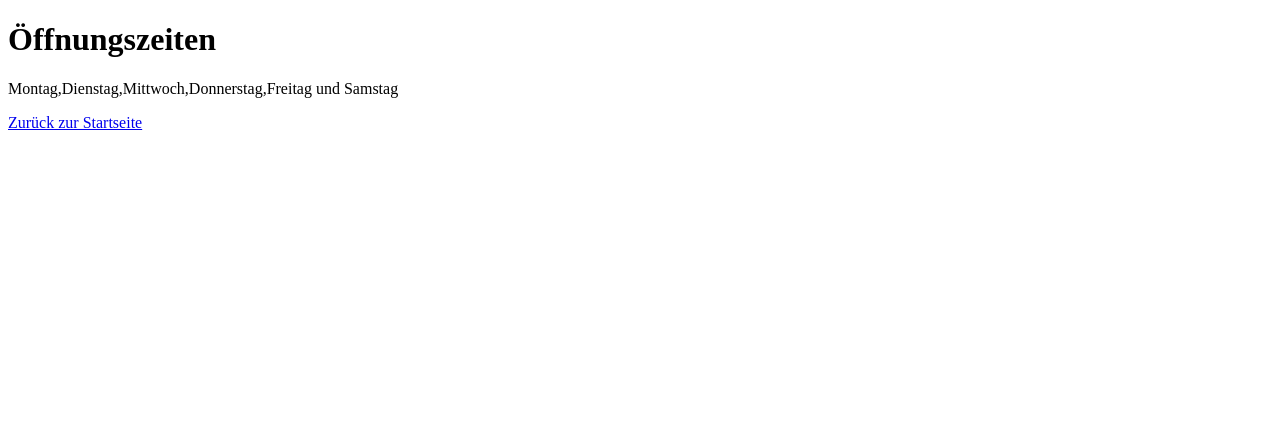
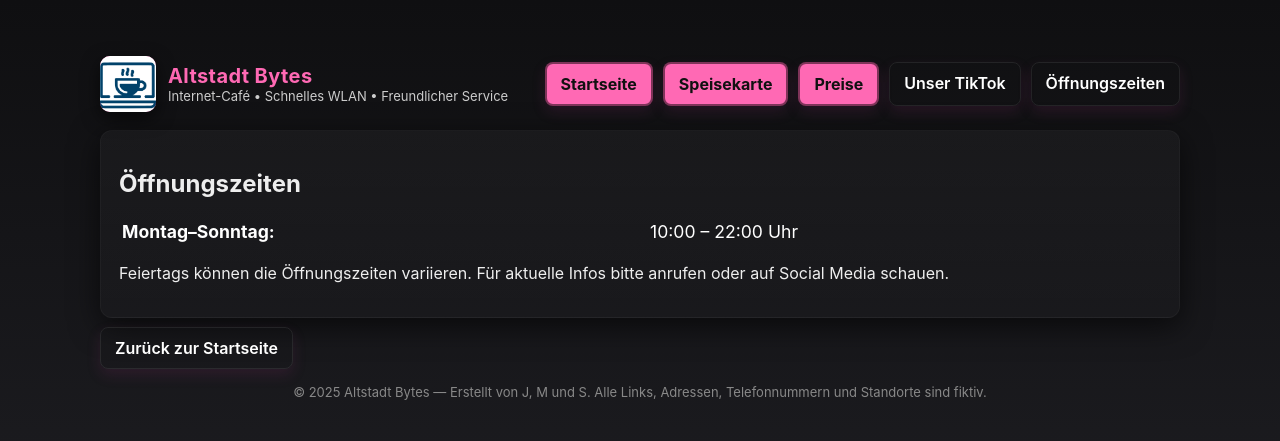
Before and after one commit to Rxckzs/BytesCafee, a plain HTML site: page zeiten.html in a window 1280 px wide. Drawn offline with Linux system fonts and the light colour scheme.

Commit message:
Update zeiten.html

```diff
--- a/zeiten.html
+++ b/zeiten.html
@@ -1,12 +1,155 @@
 <!DOCTYPE html>
 <html lang="de">
 <head>
-  <meta charset="UTF-8">
-  <title>Speisekarte - Altstadt Bytes</title>
+  <meta charset="utf-8" />
+  <meta name="viewport" content="width=device-width,initial-scale=1" />
+  <title>Öffnungszeiten – Altstadt Bytes</title>
+  <style>
+    :root{
+      --pink:#ff69b4;
+      --pink-2:#ff85c0;
+      --black:#000;
+      --bg1:#f6f0ef;
+      --card-bg:rgba(0,0,0,0.55);
+      --glass: rgba(255,255,255,0.06);
+    }
+    body{
+      margin:0;
+      font-family:Inter, system-ui, Arial, sans-serif;
+      background: linear-gradient(180deg,#0f0f11 0%, #1b1b1f 100%);
+      color:#eee;
+      -webkit-font-smoothing:antialiased;
+      text-rendering:optimizeLegibility;
+    }
+    .site {
+      max-width:1080px;
+      margin:32px auto;
+      padding:24px;
+    }
+    header {
+      display:flex;
+      align-items:center;
+      justify-content:space-between;
+      gap:16px;
+      margin-bottom:18px;
+    }
+    .brand {
+      display:flex;
+      gap:12px;
+      align-items:center;
+    }
+    .logo {
+      width:56px;
+      height:56px;
+      border-radius:10px;
+      display:flex;
+      align-items:center;
+      justify-content:center;
+      font-weight:700;
+      color:#111;
+      position:relative;
+      overflow:hidden;
+      background:linear-gradient(135deg,var(--pink),#8b2a70);
+      box-shadow:0 6px 18px rgba(0,0,0,0.6);
+    }
+    .logo img {
+      width:100%;
+      height:100%;
+      object-fit:cover;
+      display:block;
+    }
+    .logo .fallback {
+      display:none;
+      position:absolute;
+      inset:0;
+      align-items:center;
+      justify-content:center;
+      font-weight:700;
+      color:#111;
+      background:linear-gradient(135deg,var(--pink),#8b2a70);
+    }
+    h1.site-title{margin:0;font-size:20px;color:var(--pink);letter-spacing:0.4px;}
+    p.tagline{margin:0;color:#ccc;font-size:13px;}
+    nav {
+      display:flex; gap:10px;
+    }
+    .btn{
+      background:var(--pink);
+      color:#111;
+      padding:10px 14px;
+      border-radius:8px;
+      text-decoration:none;
+      font-weight:700;
+      border:2px solid rgba(0,0,0,0.5);
+      box-shadow:0 6px 14px rgba(139,42,112,0.18);
+      margin-left:0;
+      margin-right:0;
+    }
+    .btn.secondary{
+      background:transparent;
+      color:#fff;
+      border:1px solid rgba(255,255,255,0.08);
+      font-weight:600;
+    }
+    .card {
+      background: linear-gradient(180deg, rgba(255,255,255,0.03), rgba(255,255,255,0.01));
+      padding:18px;
+      border-radius:12px;
+      box-shadow: 0 8px 30px rgba(0,0,0,0.6);
+      border:1px solid rgba(255,255,255,0.03);
+      margin-bottom:20px;
+    }
+    footer{margin-top:26px;color:#888;font-size:13px;text-align:center;}
+    @media (max-width:900px){
+      .site{padding:10px;}
+      header{flex-direction:column;align-items:flex-start;}
+      .brand .logo{width:48px;height:48px}
+    }
+  </style>
 </head>
 <body>
-  <h1>Öffnungszeiten</h1>
-  <p>Montag,Dienstag,Mittwoch,Donnerstag,Freitag und Samstag</p>
-  <a href="index.html">Zurück zur Startseite</a>
+  <div class="site">
+    <header>
+      <div class="brand">
+        <div class="logo">
+          <img
+            src="https://raw.githubusercontent.com/Rxckzs/BytesCafee/main/Screenshot%202025-09-16%20085612.png"
+            alt="Altstadt Bytes Logo"
+            onerror="this.style.display='none'; this.parentElement.querySelector('.fallback').style.display='flex';"
+          >
+          <div class="fallback" style="display:none;">AB</div>
+        </div>
+        <div>
+          <h1 class="site-title">Altstadt Bytes</h1>
+          <p class="tagline">Internet-Café • Schnelles WLAN • Freundlicher Service</p>
+        </div>
+      </div>
+      <nav>
+        <a class="btn" href="index.html">Startseite</a>
+        <a class="btn" href="menu.html">Speisekarte</a>
+        <a class="btn" href="preise.html">Preise</a>
+        <a class="btn secondary" href="tiktok.html">Unser TikTok</a>
+        <a class="btn secondary" href="zeiten.html">Öffnungszeiten</a>
+      </nav>
+    </header>
+
+    <main>
+      <div class="card">
+        <h2>Öffnungszeiten</h2>
+        <!-- EDIT BELOW: Your opening hours and info goes here -->
+        <table style="width:100%;color:#fff;font-size:1.1em;margin-bottom:18px;">
+          <tr><td><strong>Montag–Sonntag:</strong></td><td>10:00 – 22:00 Uhr</td></tr>
+          <!-- Add more rows for special days if needed -->
+        </table>
+        <p>Feiertags können die Öffnungszeiten variieren. Für aktuelle Infos bitte anrufen oder auf Social Media schauen.</p>
+        <!-- END EDIT -->
+      </div>
+      <a href="index.html" class="btn secondary">Zurück zur Startseite</a>
+    </main>
+
+    <footer>
+      <p>© 2025 Altstadt Bytes — Erstellt von J, M und S. Alle Links, Adressen, Telefonnummern und Standorte sind fiktiv.</p>
+    </footer>
+  </div>
 </body>
 </html>
```
